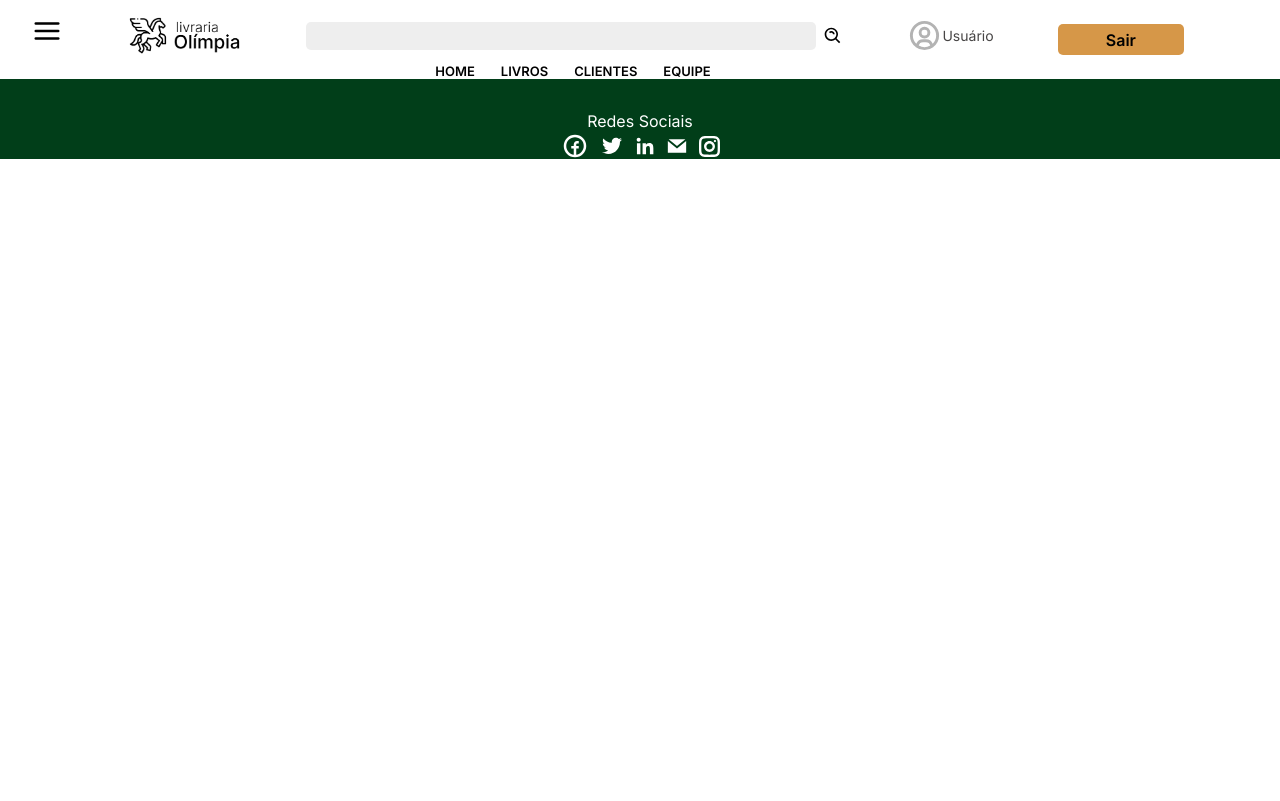
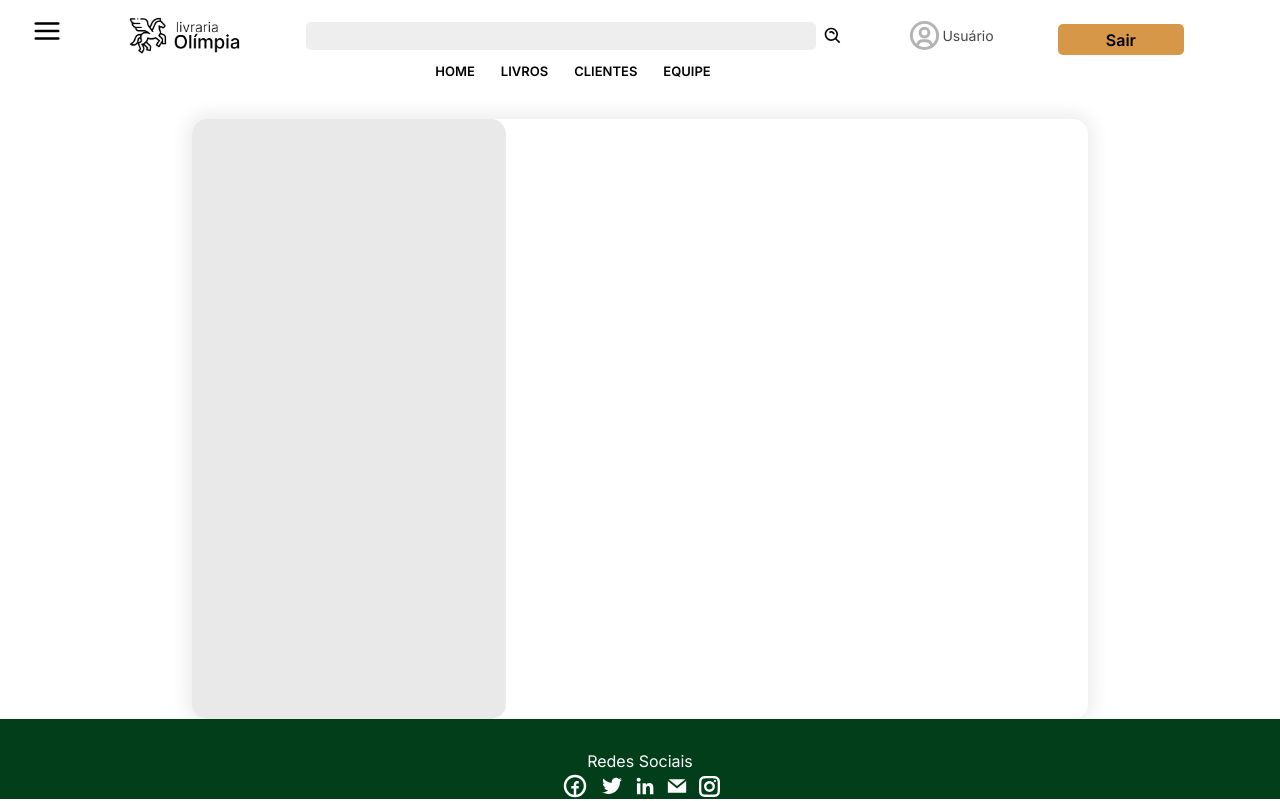
Before and after one commit to Sara-Lirio/Olimpia_App, a React (Vite) app: page /cadastroCliente in a window 1280 px wide. Built offline with nearby package versions, Linux system fonts and the light colour scheme.

Commit message:
criando tags de base e estilizações com styled-components

```diff
--- a/src/Pages/CadastroCliente/CadastroCliente.jsx
+++ b/src/Pages/CadastroCliente/CadastroCliente.jsx
@@ -1,10 +1,39 @@
-import React from 'react'
-import Header from '../../components/Header/Header'
+import React from 'react';
+import styled from 'styled-components';
+import Header from '../../components/Header/Header.jsx';
+
+const DivTitulos = styled.div`
+  display: flex;
+  flex-direction: column;
+  justify-content: space-around;
+  padding: 0.5rem;
+  background-color: #e9e9e9;
+  align-items: flex-start;
+  border-radius: 15px;
+  padding-left: 35px;
+`;
+
+const DivGeral = styled.form`
+  margin: 0 auto;
+  display: grid;
+  width: 70%;
+  height: 600px;
+  grid-template-columns: 35% 65%;
+  grid-template-rows: repeat(1, 1fr);
+  border-radius: 15px;
+  margin-top: 40px;
+  box-shadow: 0px 0px 18px 5px rgba(0, 0, 0, 0.08);
+`;
 
 const CadastroCliente = () => {
   return (
-    <div><Header/></div>
-  )
-}
+    <div>
+      <Header />
+      <DivGeral>
+        <DivTitulos></DivTitulos>
+      </DivGeral>
+    </div>
+  );
+};
 
-export default CadastroCliente
+export default CadastroCliente;
```
